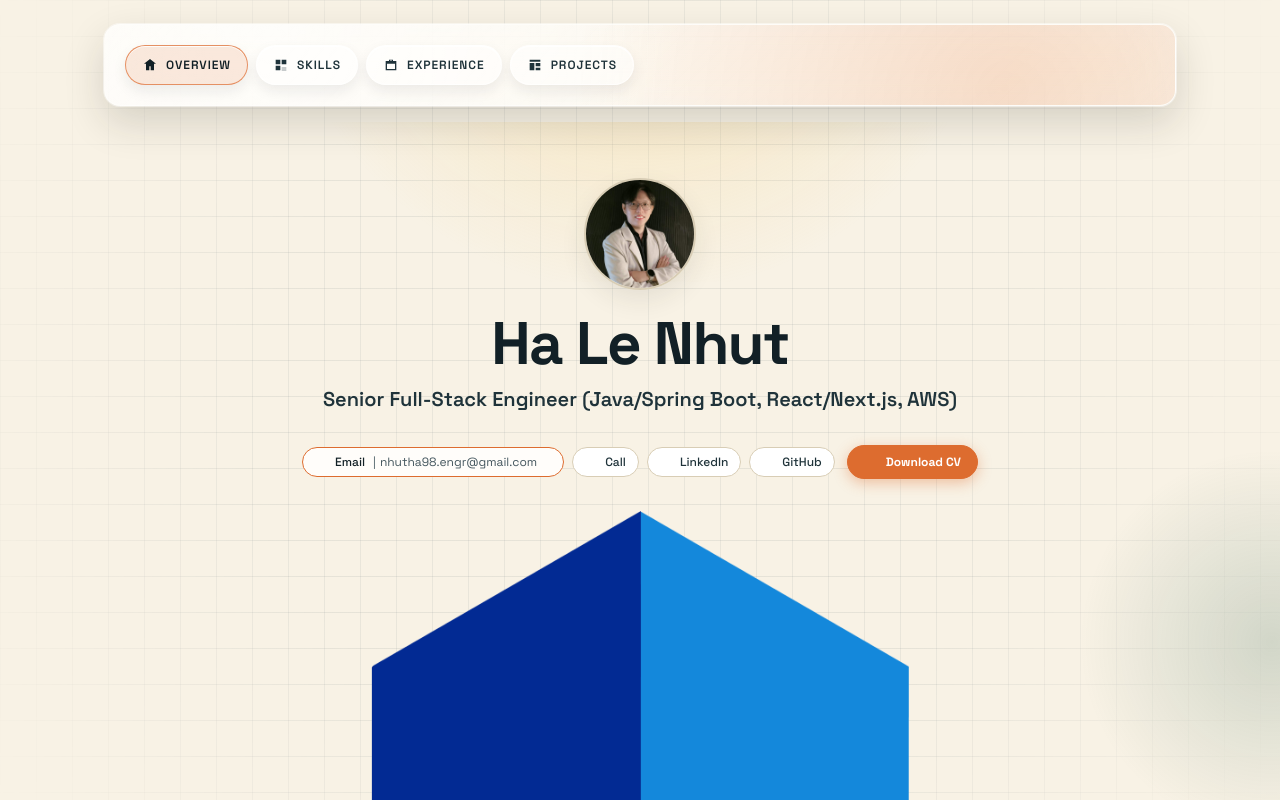
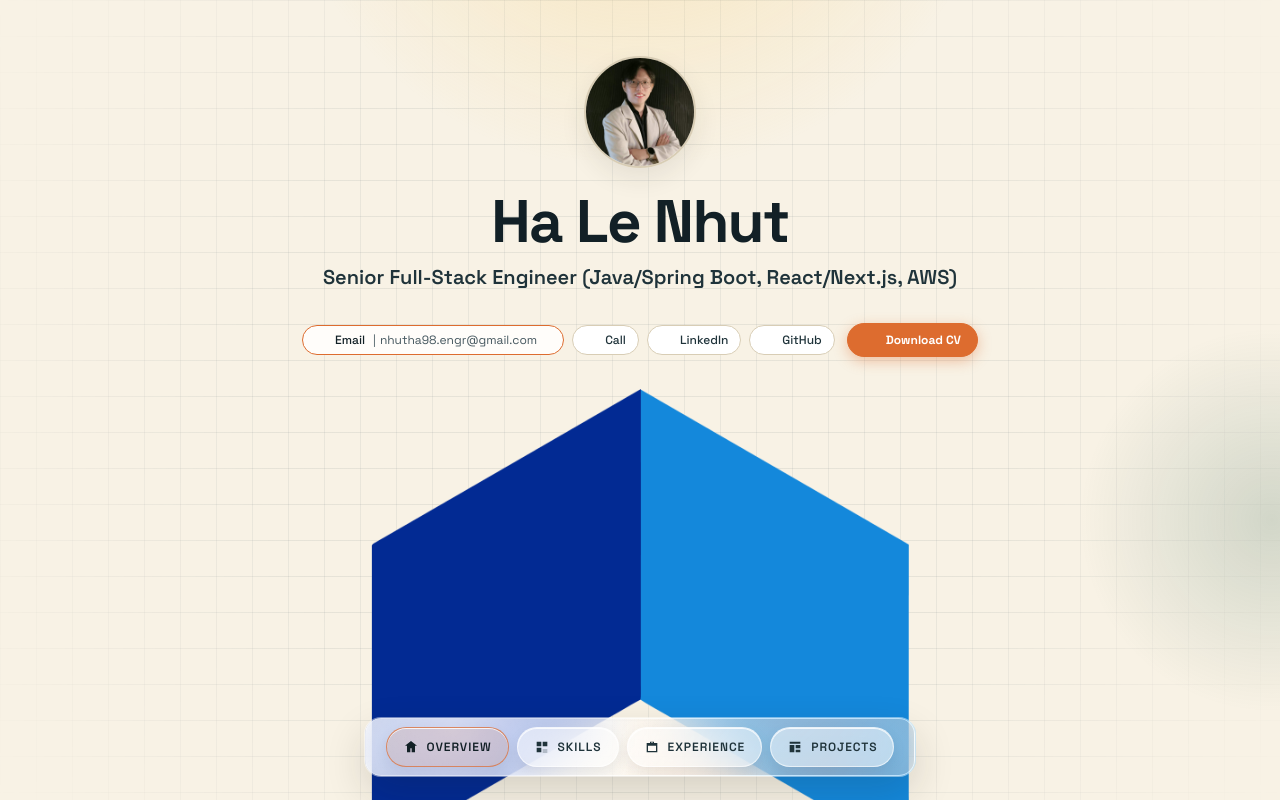
Before and after one commit to nhut-ha-98/nhutha-portfolio, a Next.js app: page / in a window 1280 px wide. Shown: the top 800 px of the page. Built offline with nearby package versions, Linux system fonts and the light colour scheme; some icons are missing.

Commit message:
feat: update PageHeader positioning and add animations to PageHeaderView for improved user experience

```diff
--- a/components/headless/PageHeader.tsx
+++ b/components/headless/PageHeader.tsx
@@ -97,7 +97,7 @@ export function PageHeader() {
   return (
     <>
       <div ref={sentinelRef} aria-hidden="true" className="h-2 w-full" />
-      <header className="sticky top-2 z-50">
+      <header className="sticky bottom-2 z-50">
         <SectionContainer spacing="header">
           <PageHeaderView
             title={pageNavigation.title}
--- a/components/headless/PortfolioLanding.tsx
+++ b/components/headless/PortfolioLanding.tsx
@@ -8,7 +8,6 @@ import { LandingScaffold } from "@/components/ui/LandingScaffold";
 export function PortfolioLanding() {
   return (
     <>
-      <PageHeader />
       <LandingScaffold>
         <HeroSection />
         <SkillsSection />
@@ -16,6 +15,7 @@ export function PortfolioLanding() {
         <ProjectsSection />
         {/* <ContactSection /> */}
       </LandingScaffold>
+      <PageHeader />
     </>
   );
 }
--- a/components/ui/PageHeaderView.tsx
+++ b/components/ui/PageHeaderView.tsx
@@ -1,3 +1,8 @@
+"use client";
+
+import { animate } from "animejs";
+import { useEffect, useRef } from "react";
+
 interface NavItem {
   href: string;
   label: string;
@@ -71,9 +76,79 @@ export function PageHeaderView({
   isSticky = false,
   activeHref,
 }: PageHeaderViewProps) {
+  const headerRef = useRef<HTMLElement | null>(null);
+  const navListRef = useRef<HTMLUListElement | null>(null);
+
+  useEffect(() => {
+    const headerElement = headerRef.current;
+    const navElement = navListRef.current;
+
+    if (!headerElement || !navElement) {
+      return;
+    }
+
+    const navButtons = Array.from(
+      navElement.querySelectorAll<HTMLElement>(".page-nav-item"),
+    );
+
+    animate(headerElement, {
+      opacity: [0, 1],
+      translateY: [-12, 0],
+      duration: 520,
+      ease: "out(4)",
+    });
+
+    navButtons.forEach((button, index) => {
+      animate(button, {
+        opacity: [0, 1],
+        translateY: [10, 0],
+        duration: 380,
+        delay: 110 + index * 70,
+        ease: "out(3)",
+      });
+    });
+  }, []);
+
+  useEffect(() => {
+    const headerElement = headerRef.current;
+
+    if (!headerElement) {
+      return;
+    }
+
+    animate(headerElement, {
+      scale: [1, isSticky ? 1.01 : 1],
+      translateY: [isSticky ? -3 : 0, 0],
+      duration: 320,
+      ease: "out(3)",
+    });
+  }, [isSticky]);
+
+  useEffect(() => {
+    if (!activeHref) {
+      return;
+    }
+
+    const navElement = navListRef.current;
+    const activeNav = navElement?.querySelector<HTMLElement>(
+      `[data-nav-href="${activeHref}"]`,
+    );
+
+    if (!activeNav) {
+      return;
+    }
+
+    animate(activeNav, {
+      scale: [1, 1.06, 1],
+      duration: 300,
+      ease: "out(4)",
+    });
+  }, [activeHref]);
+
   return (
     <header
-      className={`relative overflow-hidden rounded-2xl border border-white/55 bg-[linear-gradient(135deg,rgba(255,255,255,0.72),rgba(255,255,255,0.38))] p-4 ring-1 ring-[rgba(255,255,255,0.45)] backdrop-blur-xl backdrop-saturate-150 transition-[box-shadow,transform,background-color,border-color] duration-300 before:pointer-events-none before:absolute before:inset-0 before:bg-[radial-gradient(circle_at_16%_18%,rgba(255,255,255,0.48),transparent_45%),radial-gradient(circle_at_84%_78%,rgba(221,108,47,0.2),transparent_48%)] sm:p-5 ${
+      ref={headerRef}
+      className={`py-2 px-4 sm:px-5 w-full sm:w-fit mx-auto relative overflow-hidden rounded-2xl border border-white/55 bg-[linear-gradient(135deg,rgba(255,255,255,0.72),rgba(255,255,255,0.38))] ring-1 ring-[rgba(255,255,255,0.45)] backdrop-blur-xl backdrop-saturate-150 transition-[box-shadow,transform,background-color,border-color] duration-300 before:pointer-events-none before:absolute before:inset-0 before:bg-[radial-gradient(circle_at_16%_18%,rgba(255,255,255,0.48),transparent_45%),radial-gradient(circle_at_84%_78%,rgba(221,108,47,0.2),transparent_48%)] ${
         isSticky
           ? "border-white/70 bg-[linear-gradient(135deg,rgba(255,255,255,0.78),rgba(255,255,255,0.48))] shadow-[0_20px_44px_rgba(30,34,26,0.22)]"
           : "shadow-[0_16px_40px_rgba(30,34,26,0.16)]"
@@ -82,17 +157,21 @@ export function PageHeaderView({
       <div className="flex flex-nowrap items-center justify-between gap-3">
         <nav aria-label="Page sections" className="relative min-w-0 flex-1">
           <h2 className="sr-only">{title}</h2>
-          <ul className="flex flex-nowrap justify-start gap-2  ">
+          <ul
+            ref={navListRef}
+            className="flex flex-nowrap justify-center gap-2"
+          >
             {navItems.map((item) => {
               const isActive = item.href === activeHref;
 
               return (
                 <li key={item.href} className="shrink-0">
                   <a
+                    data-nav-href={item.href}
                     href={item.href}
                     aria-label={item.label}
                     aria-current={isActive ? "location" : undefined}
-                    className={`inline-flex min-h-10 items-center gap-2 whitespace-nowrap rounded-full border px-3 text-xs font-semibold uppercase tracking-[0.08em] shadow-[inset_0_1px_0_rgba(255,255,255,0.8),0_6px_14px_rgba(21,30,35,0.08)] transition focus-visible:outline-2 focus-visible:outline-offset-2 focus-visible:outline-[var(--accent)] sm:px-4 ${
+                    className={`page-nav-item inline-flex min-h-10 items-center gap-2 whitespace-nowrap rounded-full border px-3 text-xs font-semibold uppercase tracking-[0.08em] shadow-[inset_0_1px_0_rgba(255,255,255,0.8),0_6px_14px_rgba(21,30,35,0.08)] transition focus-visible:outline-2 focus-visible:outline-offset-2 focus-visible:outline-[var(--accent)] sm:px-4 ${
                       isActive
                         ? "border-[var(--accent)]/70 bg-[var(--accent)]/14 text-[var(--ink)]"
                         : "border-white/60 bg-white/50 text-[var(--ink-soft)] hover:border-[var(--accent)]/55 hover:bg-white/68 hover:text-[var(--ink)]"
```
